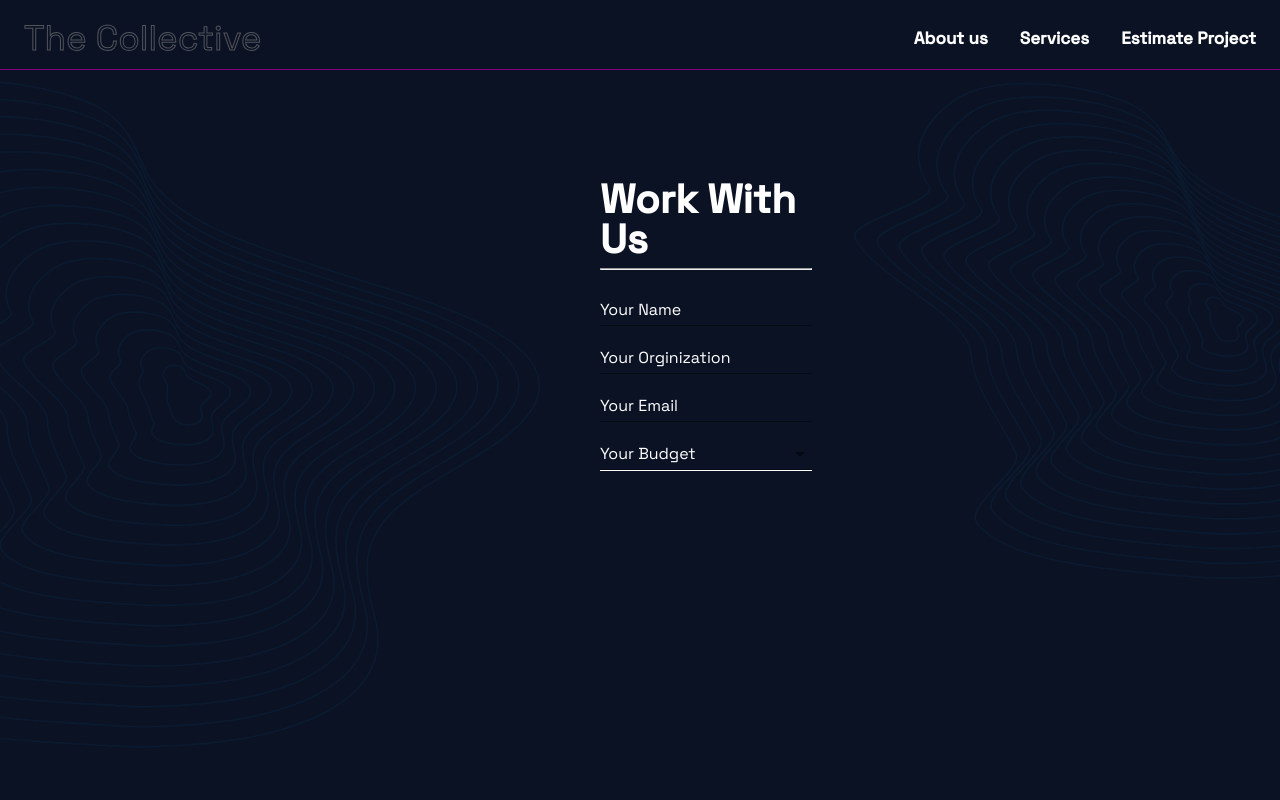
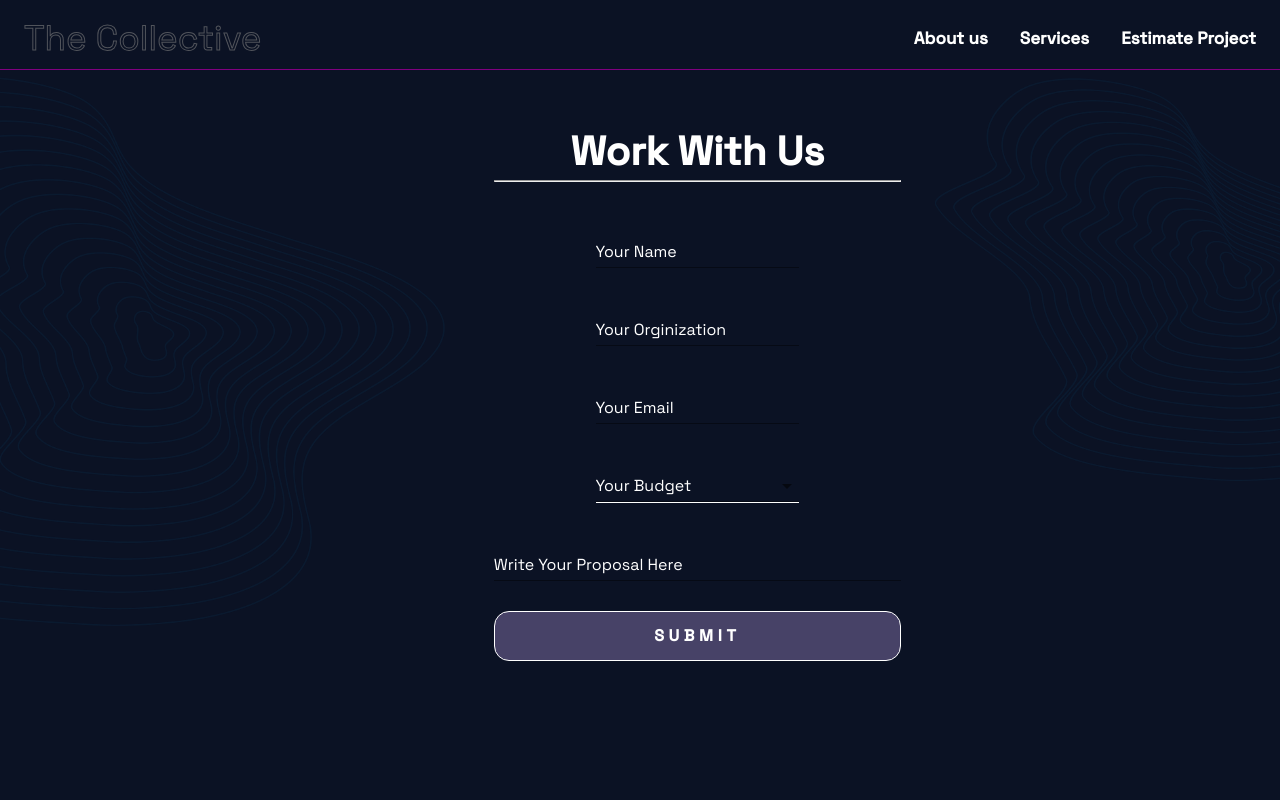
Before and after one commit to Collective-Tech/landing-page, a React (Create React App) app: page /#/estimate in a window 1280 px wide. Shown: the top 800 px of the page. Built offline with nearby package versions, Linux system fonts and the light colour scheme.

Commit message:
Inital Form

```diff
--- a/src/components/form/Form.tsx
+++ b/src/components/form/Form.tsx
@@ -2,10 +2,9 @@ import {
     Box,
     styled,
     Typography,
-    Container,
-    Grid,
     Stack,
     TextField,
+    Button,
 } from '@mui/material'
 import InputLabel from '@mui/material/InputLabel'
 import FormControl from '@mui/material/FormControl'
@@ -45,6 +44,8 @@ export default function Form() {
         '& label.Mui-focused': {
             color: 'white',
         },
+        marginTop: '30px',
+        width: '50%',
     })
 
     return (
@@ -61,7 +62,14 @@ export default function Form() {
                     <Typography component="div" maxWidth="sm">
                         <img src={Right} alt="test" />
                     </Typography>
-                    <Stack pt={10}>
+                    <Stack
+                        pt={4}
+                        sx={{
+                            width: '600px',
+                            justifyContent: 'center',
+                            alignItems: 'center',
+                        }}
+                    >
                         <Typography variant="h2" component="h1">
                             Work With Us
                         </Typography>
@@ -83,6 +91,8 @@ export default function Form() {
                                     {
                                         color: 'white',
                                     },
+                                marginTop: '30px',
+                                width: '50%',
                             }}
                         >
                             <InputLabel id="demo-simple-select-label">
@@ -104,8 +114,29 @@ export default function Form() {
                                 <MenuItem sx={{ color: 'black' }} value={30}>
                                     $50,000 - $100,000
                                 </MenuItem>
+                                <FormInput
+                                    label="Write Your Proposal Here"
+                                    variant="standard"
+                                />
                             </Select>
                         </FormControl>
+                        <FormInput
+                            label="Write Your Proposal Here"
+                            variant="standard"
+                            sx={{ width: '100%' }}
+                        />
+                        <Button
+                            href="/#/estimate"
+                            variant="outlined"
+                            sx={{
+                                border: '1px solid #FFFFFF',
+                                backgroundColor: '#474267',
+                                marginTop: '30px',
+                                width: '100%',
+                            }}
+                        >
+                            Submit
+                        </Button>
                     </Stack>
                     <Typography component="div" maxWidth="sm">
                         <img src={Frame} alt="test" />
```
